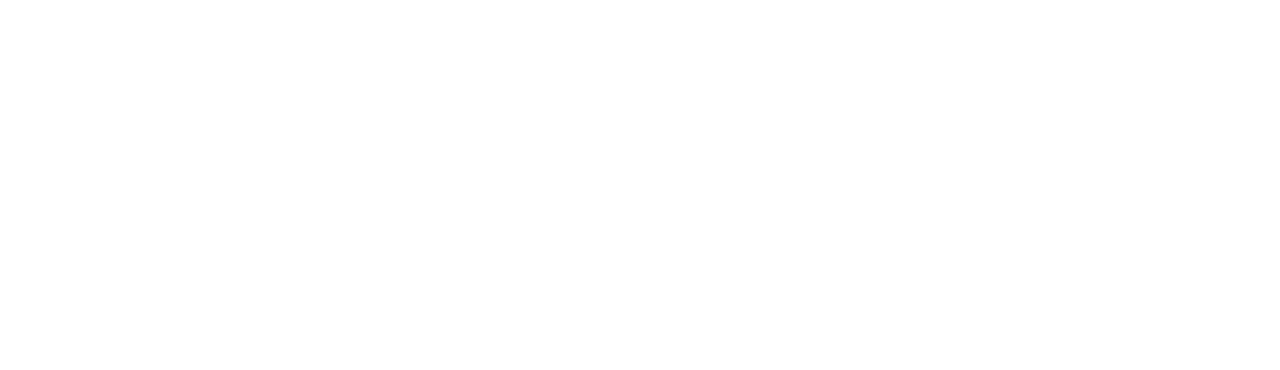
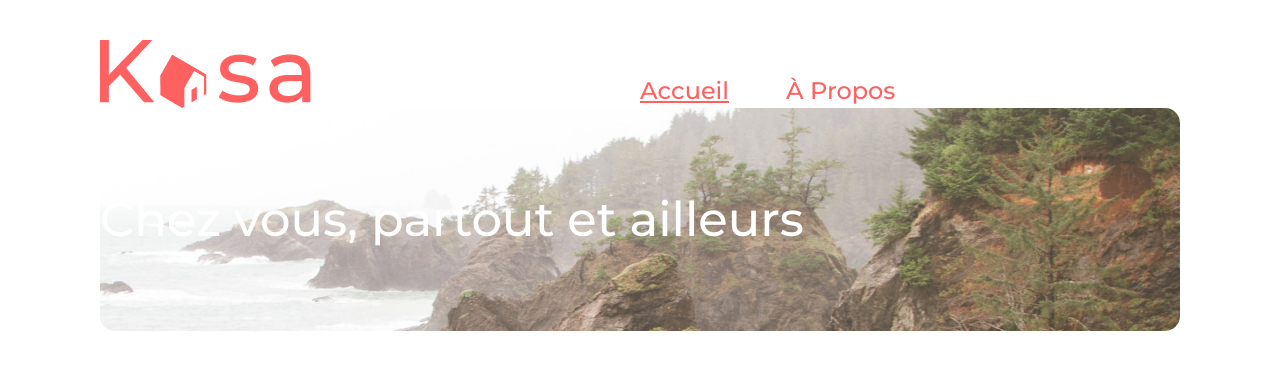
Before and after one commit to flesage-000/OC---Developpez-une-application-Web-avec-React-et-React-Router, a React (Create React App) app in the folder app/: page /About in a window 1280 px wide. Shown: the top 370 px of the page. Built offline with nearby package versions, Linux system fonts and the light colour scheme.

Commit message:
Add minimalist content to About and 404 pages

```diff
--- a/app/src/pages/404/404.jsx
+++ b/app/src/pages/404/404.jsx
@@ -1,8 +1,12 @@
 import './404.css';
+import Header from '../../components/Header/Header';
 
 function Error() {
   return(
-    <p>404</p>
+    <div className="App">
+      <Header />
+      <p>404</p>
+    </div>
   )
 }
 
--- a/app/src/pages/About/About.jsx
+++ b/app/src/pages/About/About.jsx
@@ -1,8 +1,12 @@
 import './About.css';
+import Header from '../../components/Header/Header';
 
 function About() {
   return(
-    <p>About</p>
+    <div className="App">
+      <Header />
+      <p>About</p>
+    </div>
   )
 }
 
```
